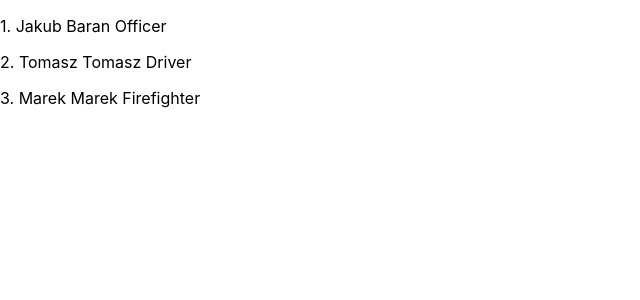
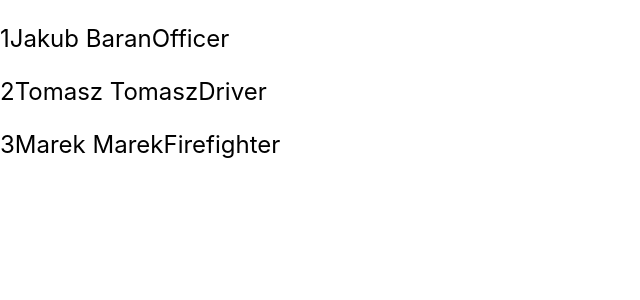
Before and after one commit to baranero/fire-app, a Next.js app: page /users in a window 1280 px wide. Shown: the top 300 px of the page, without its empty margins (0-640 px from the left). Built offline with nearby package versions, Linux system fonts and the light colour scheme.

Commit message:
correct display users

```diff
--- /dev/null
+++ b/components/Users.module.scss
@@ -0,0 +1,8 @@
+.users-container {
+    font-size: 1.5rem;
+}
+
+.users-list {
+    display: flex;
+    flex-direction: row;
+}
--- a/components/Users.tsx
+++ b/components/Users.tsx
@@ -1,12 +1,17 @@
 import { users } from '../data/users'
+import classes from './Users.module.scss'
 
 const UserItem = () => {
  return (
-    <>
+    <div className={classes['users-container']}>
         {users.map((user) => (
-            <p key={user.id}>{user.id}. {user.name} {user.function}</p>
+            <ul className={classes['users-list']} key={user.id}>
+                <li>{user.id}</li>
+                <li>{user.name}</li>
+                <li>{user.function}</li>
+            </ul>
         ))}
-    </>
+    </div>
  )
 }
 
```
